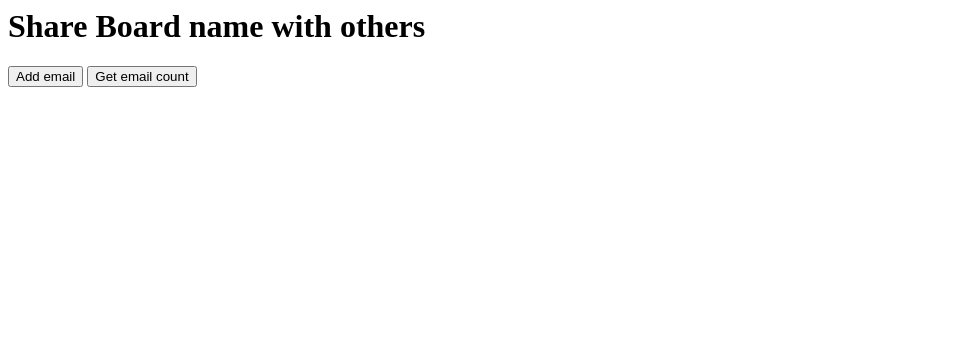
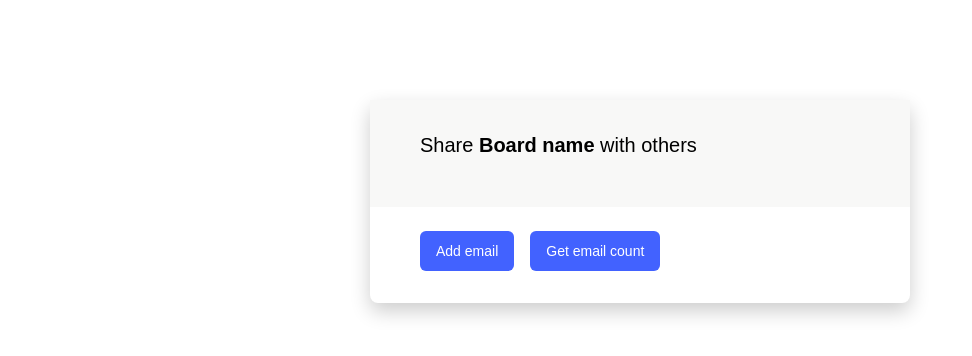
Before and after one commit to kaera/emails-input, a website: page index.html in a window 1280 px wide. Shown: the whole page, without its empty margins (0-972 px from the left). Drawn offline with Linux system fonts and the light colour scheme.

Commit message:
Update layout

```diff
--- a/index.html
+++ b/index.html
@@ -1,8 +1,60 @@
+<head>
+    <style>
+        body {
+            font-family: sans-serif;
+        }
+
+        .form {
+            width: 540px;
+            margin: 100px auto;
+
+            background: #fff;
+            border-radius: 8px;
+            box-shadow: 0px 8px 20px rgba(0, 0, 0, 0.2);
+        }
+
+        .form-body {
+            padding: 32px 50px 24px;
+            background: #f8f8f7;
+        }
+
+        .form-title {
+            margin-bottom: 24px;
+            font-size: 20px;
+            line-height: 27px;
+        }
+
+        .form-footer {
+            display: flex;
+            padding: 24px 50px 32px;
+        }
+
+        .form-button {
+            margin-right: 16px;
+            padding: 8px 16px;
+            background: #4262ff;
+            border: 0;
+            border-radius: 6px;
+
+            color: #fff;
+            font-size: 14px;
+            line-height: 24px;
+            text-align: center;
+            cursor: pointer;
+        }
+    </style>
+</head>
 <body>
-	<h1>Share <strong>Board name</strong> with others</h1>
+    <form class="form">
+        <div class="form-body">
+            <div class="form-title">Share <strong>Board name</strong> with others</div>
             <div id="emails-input"></div>
-	<button>Add email</button>
-	<button>Get email count</button>
+        </div>
+        <div class="form-footer">
+            <button class="form-button">Add email</button>
+            <button class="form-button">Get email count</button>
+        </div>
+    </form>
 
     <script src="emails-input.js"></script>
     <script>
```
Also changed, not shown: emails-input.ts (+19 -1 lines). Lines whose indentation alone changed are shown as unchanged.
